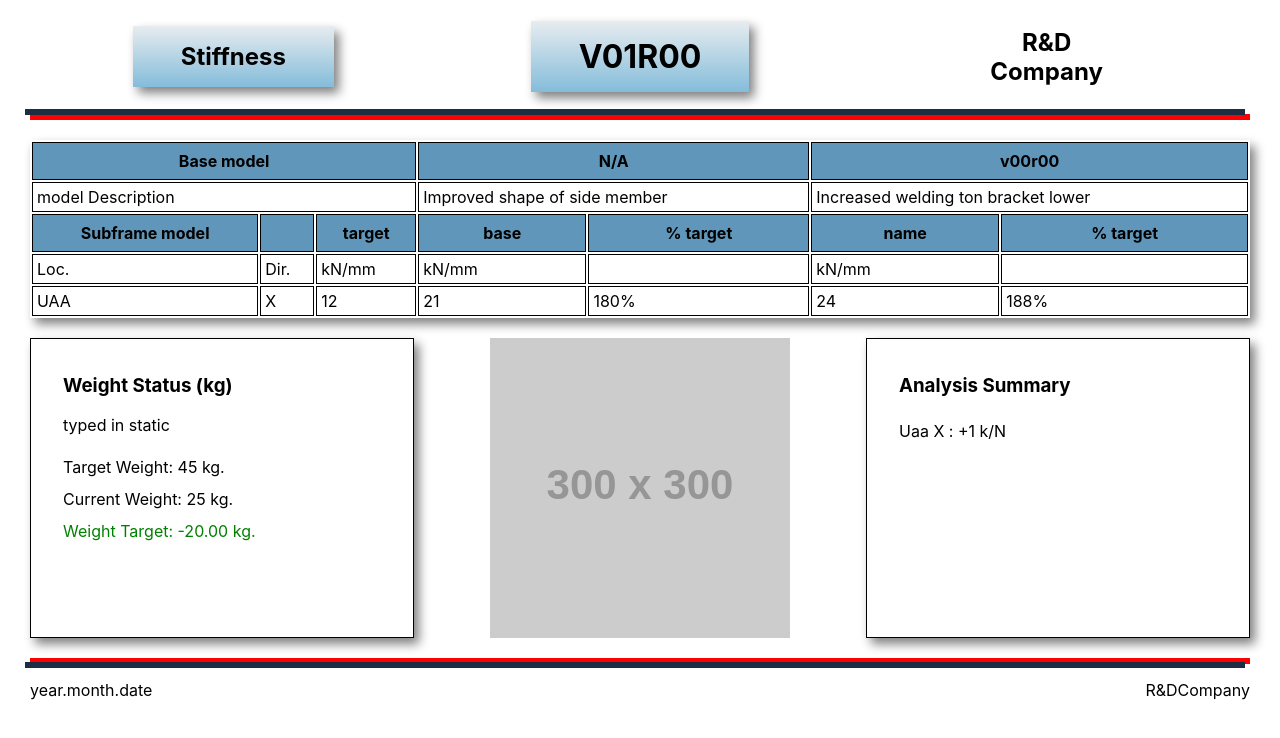
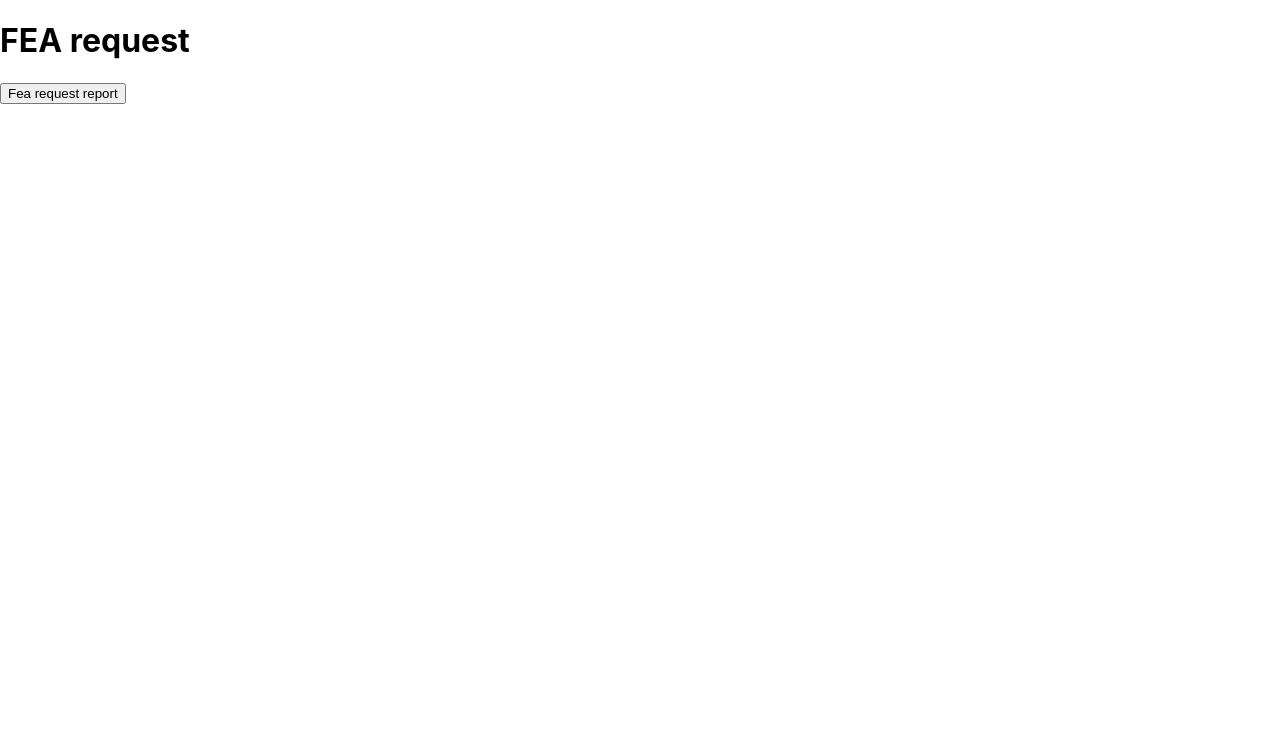
Before and after one commit to matterholt/modelReport, a React (Create React App) app in the folder report_template/: page / in a window 1280 px wide. Shown: the top 738 px of the page. Built offline with nearby package versions, Linux system fonts and the light colour scheme.

Commit message:
show/hide fea Request

```diff
--- a/report_template/src/App.js
+++ b/report_template/src/App.js
@@ -1,12 +1,30 @@
-import React from "react";
+import React, { useState } from "react";
 ////   Style
 import "./App.css";
 import PrintableDoc from "./print_doc/PrintableFormat";
+function PrintFEARequest() {
+  const [showPrint, hidePrint] = useState(false);
+  if (showPrint === false) {
+    return (
+      <div>
+        <button onClick={() => hidePrint(true)}>Fea request report</button>
+      </div>
+    );
+  } else {
+    return (
+      <>
+        <button onClick={() => hidePrint(false)}> Hide page</button>
+        <PrintableDoc />
+      </>
+    );
+  }
+}
 
 function App() {
   return (
     <div>
-      <PrintableDoc />
+      <h1>FEA request</h1>
+      <PrintFEARequest />
     </div>
   );
 }
```
